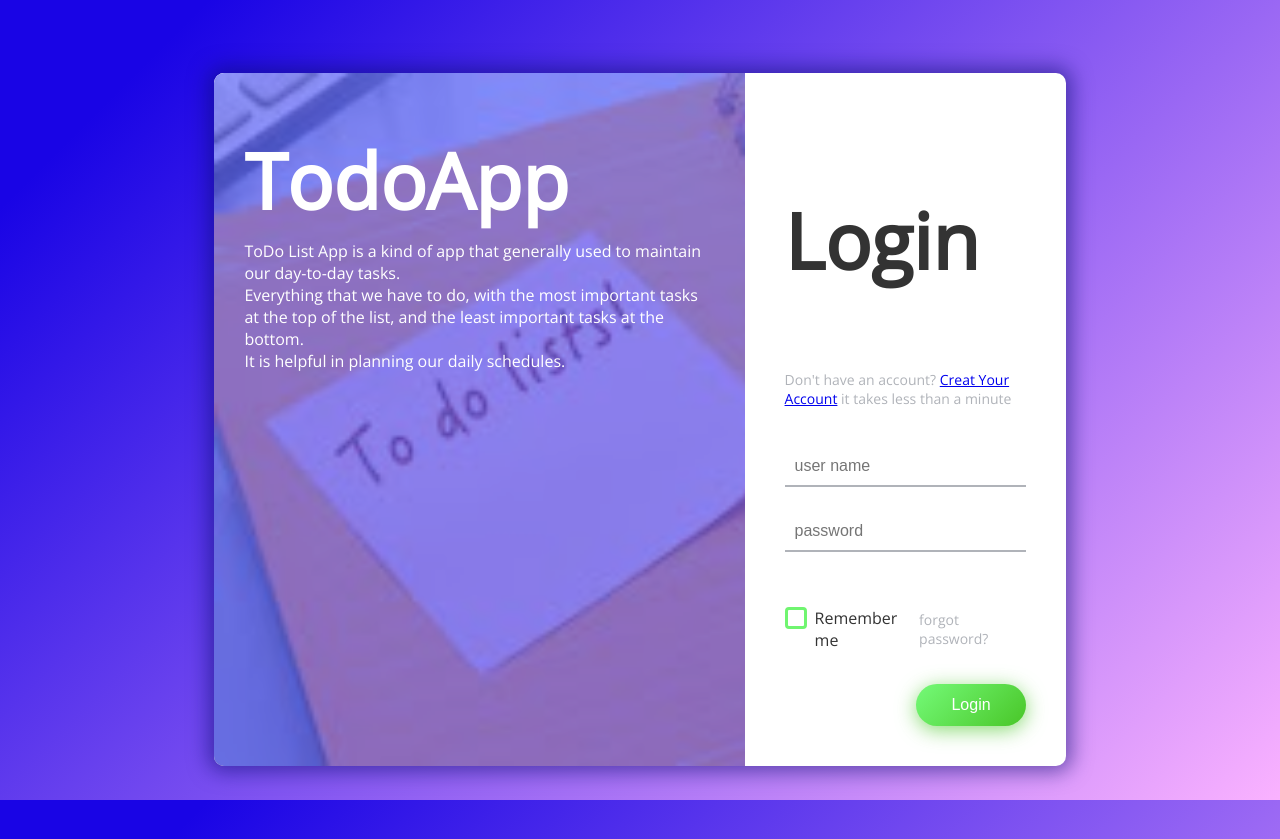
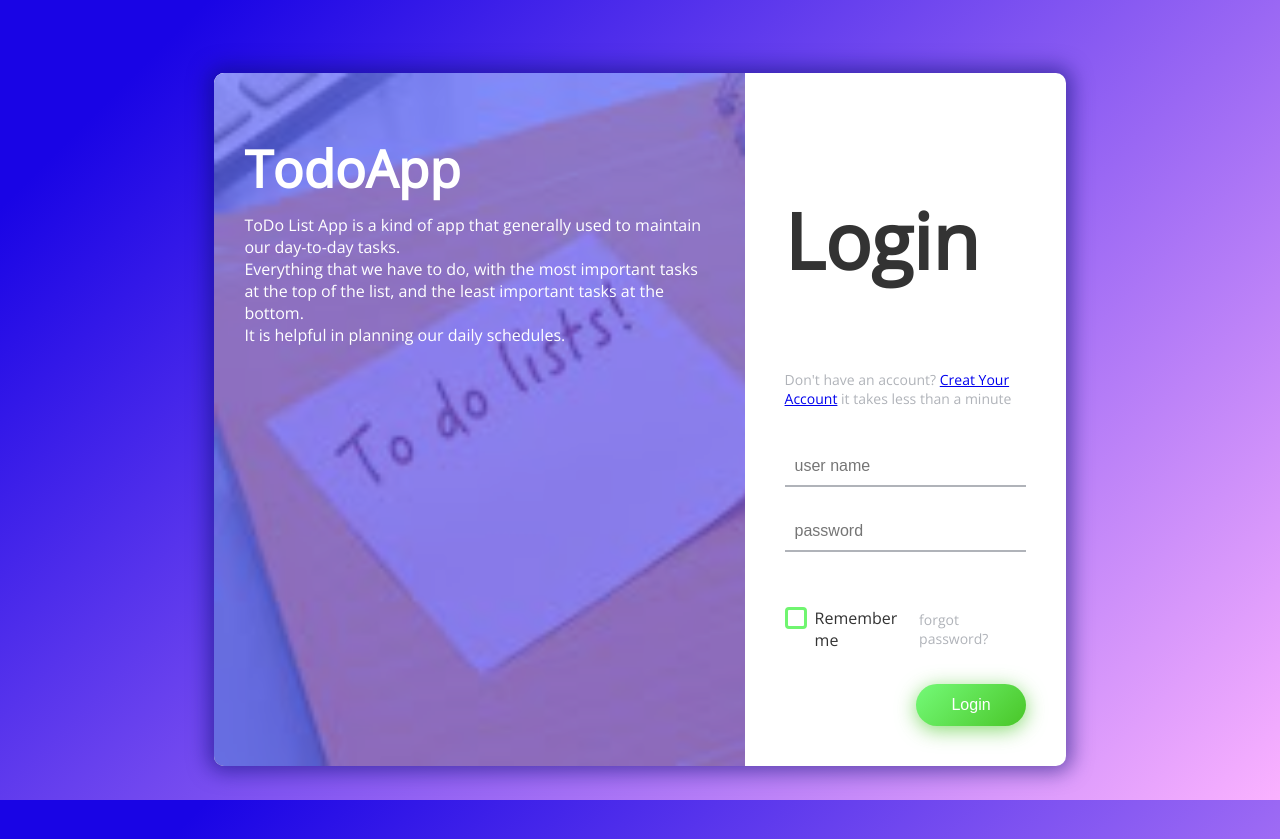
Before and after one commit to Bini31/TodoappICT, a plain HTML site: page index.html in a window 1280 px wide. Drawn offline with nearby package versions, Linux system fonts and the light colour scheme.

Commit message:
Update Styles.css

```diff
--- a/Styles.css
+++ b/Styles.css
@@ -59,7 +59,7 @@ body {
     border:1px solid black;
   }
   .box-form .left .overlay h1 {
-    font-size: 6vmax;
+    font-size: 4vmax;
     line-height: 1;
     font-weight: 900;
     margin-top: 40px;
```
